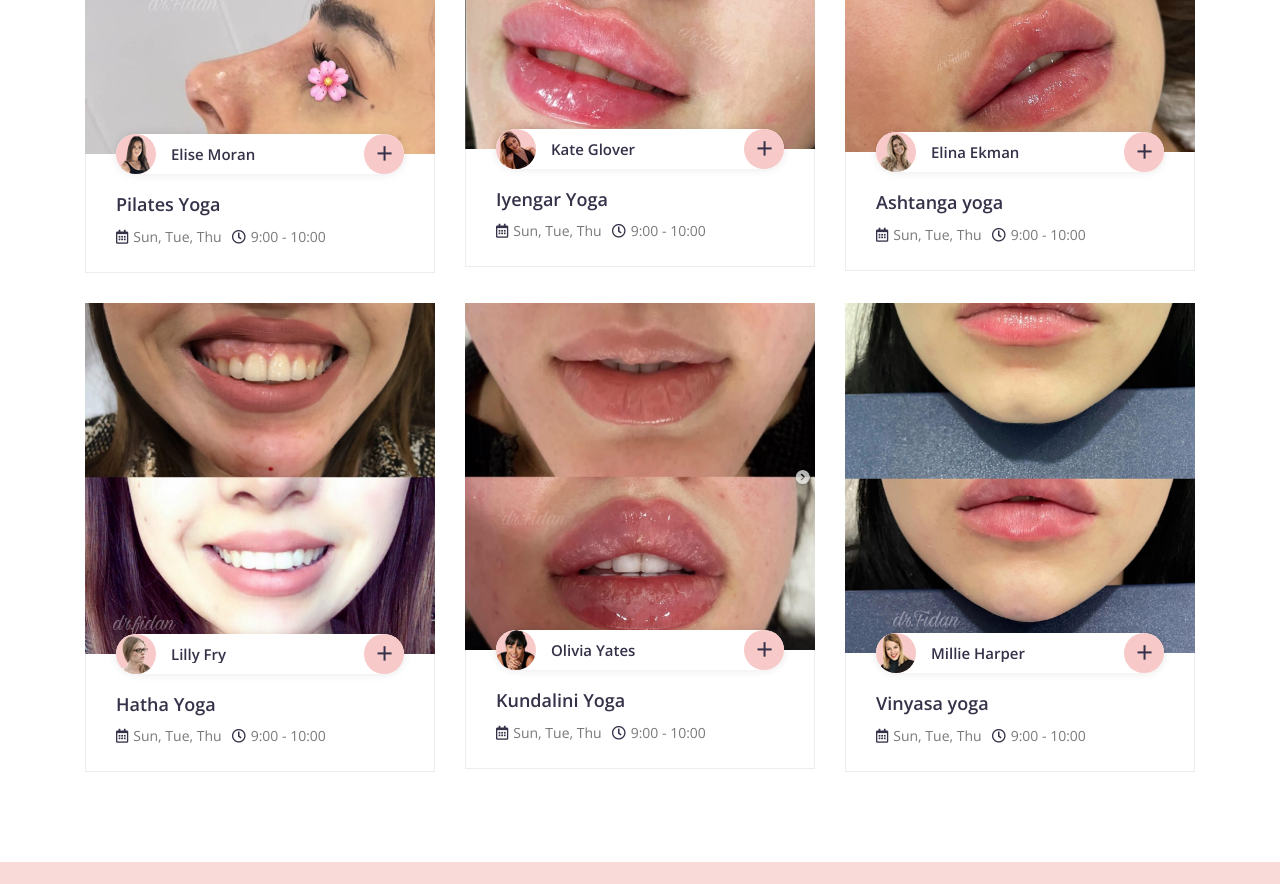
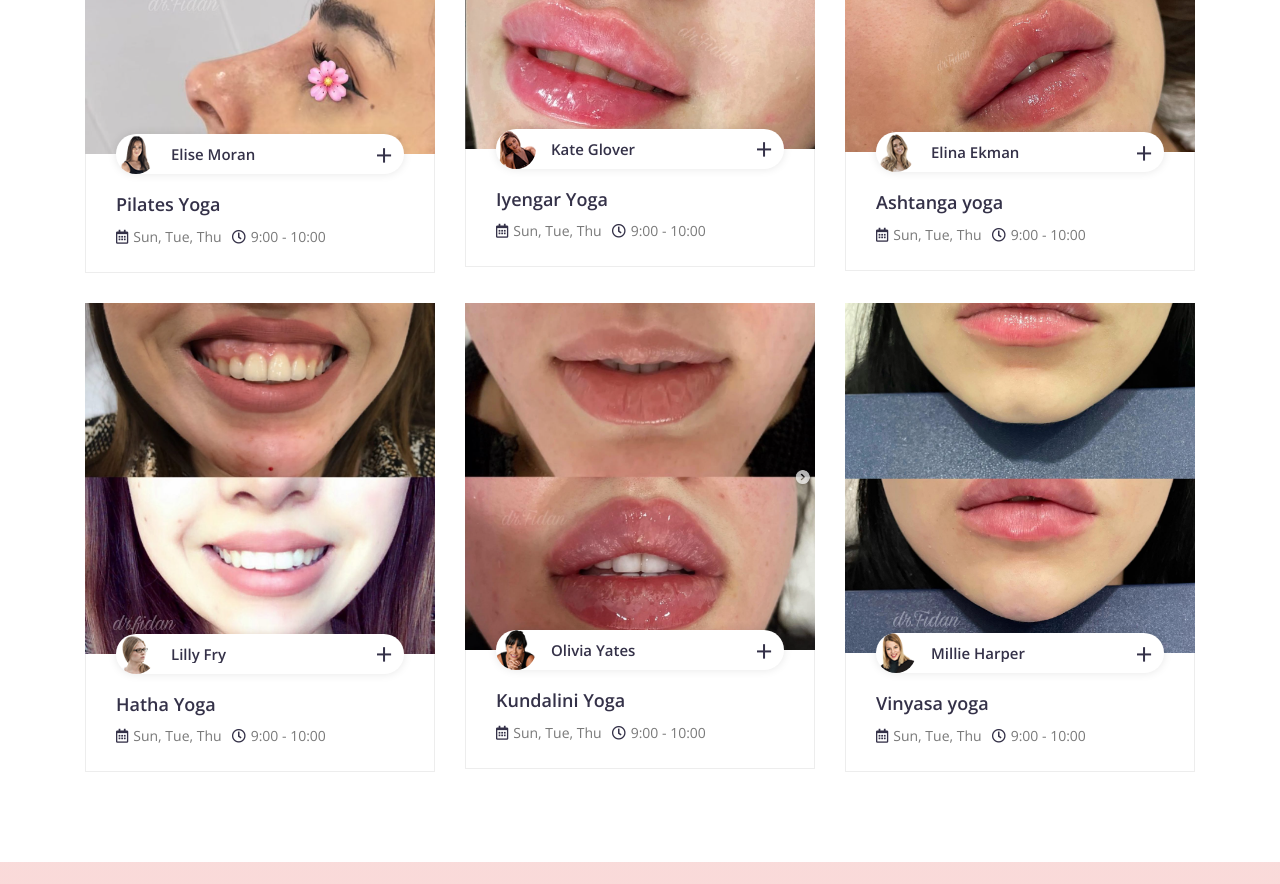
Before and after one commit to ramazanovhuseyn/dr, a plain HTML site: page index.html in a window 1280 px wide. Shown: the part 2280-3164 px from the top of the page. Drawn offline with nearby package versions, Linux system fonts and the light colour scheme.

Commit message:
whatsapp

```diff
--- a/css/style.css
+++ b/css/style.css
@@ -744,7 +744,6 @@ a:focus {
     width: 40px;
     height: 40px;
     border-radius: 40px;
-    background: #F7CAC9;
 }
 
 .class .class-teacher h3 {
@@ -759,21 +758,19 @@ a:focus {
 .class .class-teacher a {
     width: 40px;
     height: 40px;
-    padding: 0 0 3px 1px;
     display: flex;
     align-items: center;
     justify-content: center;
     font-size: 30px;
     font-weight: 100;
     color: #343148;
-    background: #F7CAC9;
     border-radius: 40px;
     transition: .3s;
 }
 
 .class .class-wrap:hover .class-teacher a {
     color: #F7CAC9;
-    background: #343148;
+    /* background: #343148; */
 }
 
 .class .class-meta {
```
Also changed, not shown: uploads/icons/wp.png (added).
